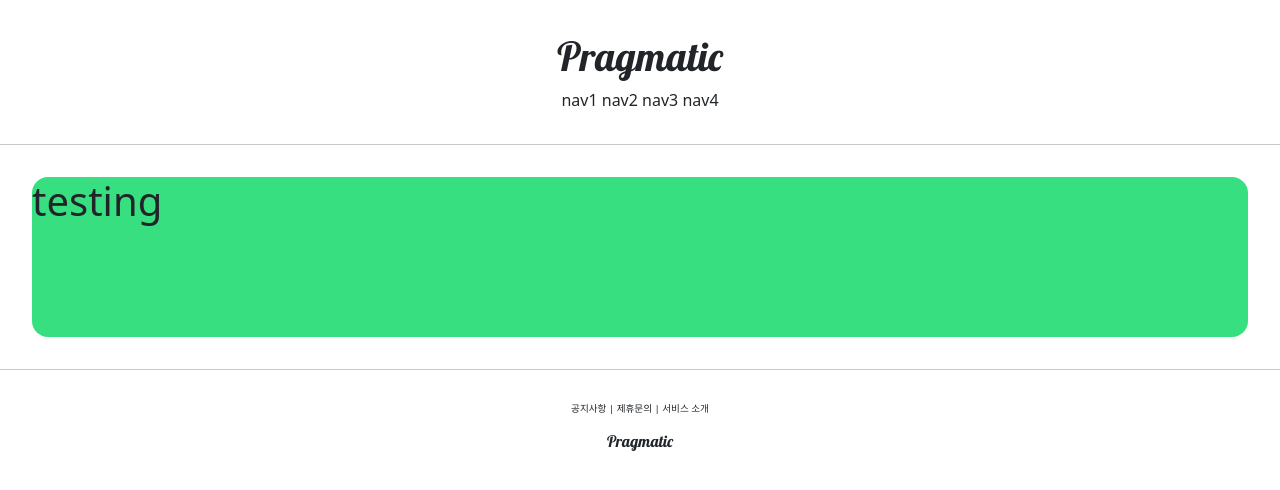
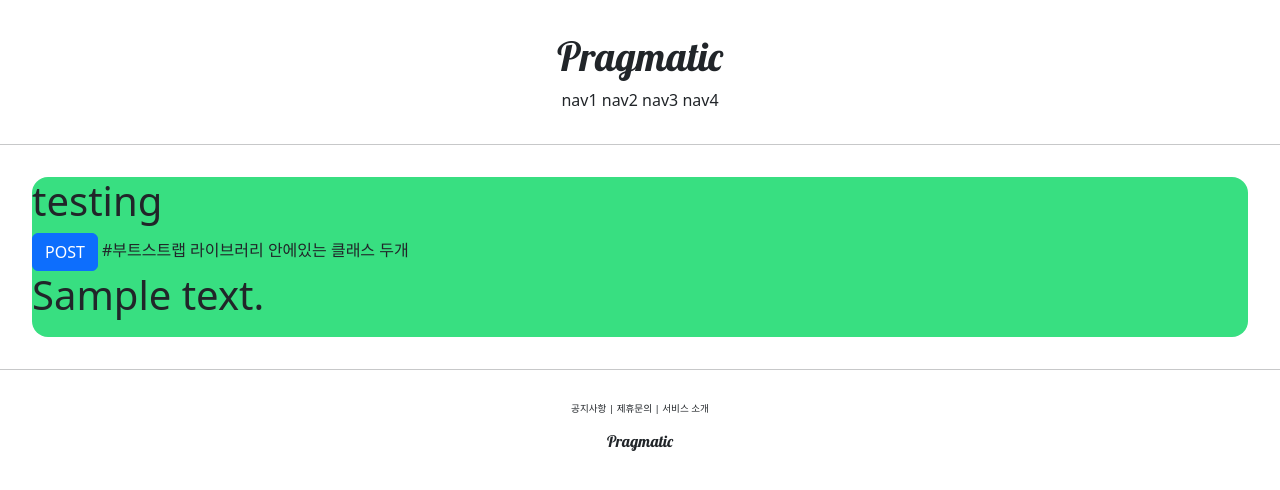
Before and after one commit to kim946509/Django_practice, a Django app: template accountapp/templates/accountapp/hello_world.html in a window 1280 px wide. Shown: the top 490 px of the page. Run offline with Django 4.2, Linux system fonts and the light colour scheme; the template is opened without the code that fills it: most values are stand-ins (such as "Sample title", 1, 10 or a date in 2020).

Commit message:
django course 16 commit

```diff
--- a/accountapp/templates/accountapp/hello_world.html
+++ b/accountapp/templates/accountapp/hello_world.html
@@ -5,5 +5,14 @@
         <h1>
             testing
         </h1>
+
+        <form action="/account/hello_world/" method="post">
+            {% csrf_token %}
+            <input type="submit" class="btn btn-primary" value="POST"> #부트스트랩 라이브러리 안에있는 클래스 두개
+        </form>
+
+        <h1>
+            {{ text }}
+        </h1>
     </div>
 {% endblock %}
--- a/accountapp/views.py
+++ b/accountapp/views.py
@@ -4,4 +4,8 @@ from django.shortcuts import render
 # Create your views here.
 
 def hello_world(request):
-    return render(request,'accountapp/hello_world.html')
+
+    if request.method == "POST":
+        return render(request,'accountapp/hello_world.html',context={'text': 'POST METHOD!!!'}) #context: 데이터꾸러미
+    else:
+        return render(request,'accountapp/hello_world.html',context={'text': 'GET METHOD!!!'})
```
